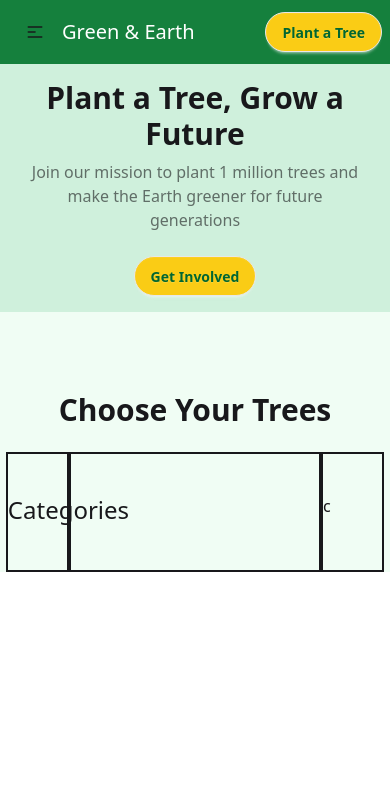
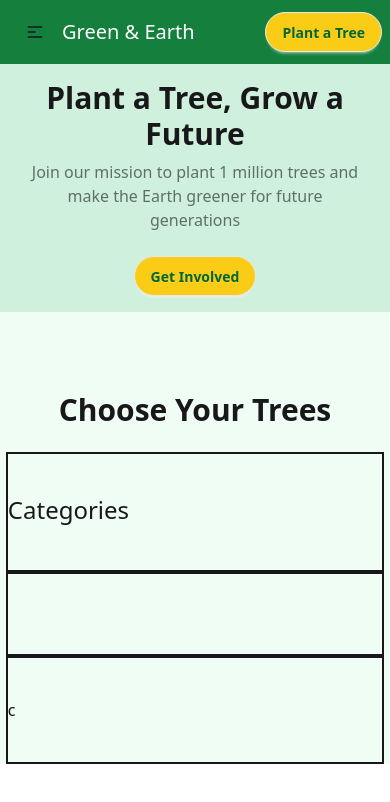
Before and after one commit to Rummaninfo/assignment-06, a plain HTML site: page index.html in a window 390 px wide. Drawn offline with nearby package versions, Linux system fonts and the light colour scheme; no server answers.

Commit message:
mobile responsive

```diff
--- a/index.html
+++ b/index.html
@@ -72,7 +72,7 @@ generations</p>
  <section class="w-[97%] mx-auto mt-20   ">
             <!-- card div -->
              <h2 class="text-center text-3xl font-semibold">Choose Your Trees</h2>
-             <div class="grid grid-cols-12 w-12/12 mt-6   ">
+             <div class="grid grid-cols-1 md:grid-cols-12  mt-6   ">
                   <!-- list -->
                 <div class="border-2 py-10 col-span-2">
                  <h3 class="font-medium text-2xl">Categories</h3>
@@ -97,7 +97,9 @@ generations</p>
 
 
 
-                <div class="border-2 py-10 col-span-2">c</div>
+                <div class="border-2 py-10 col-span-2">c
+
+                </div>
 
 
 
```
